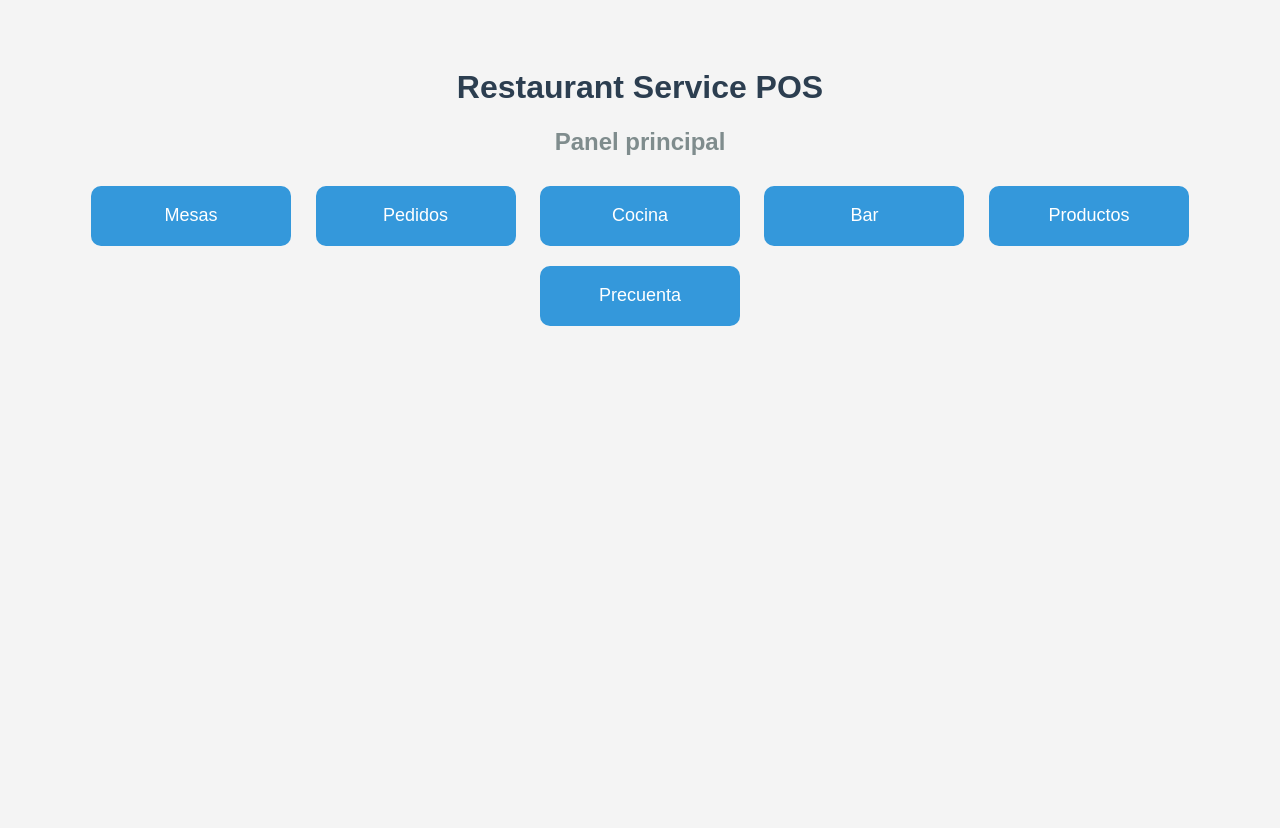
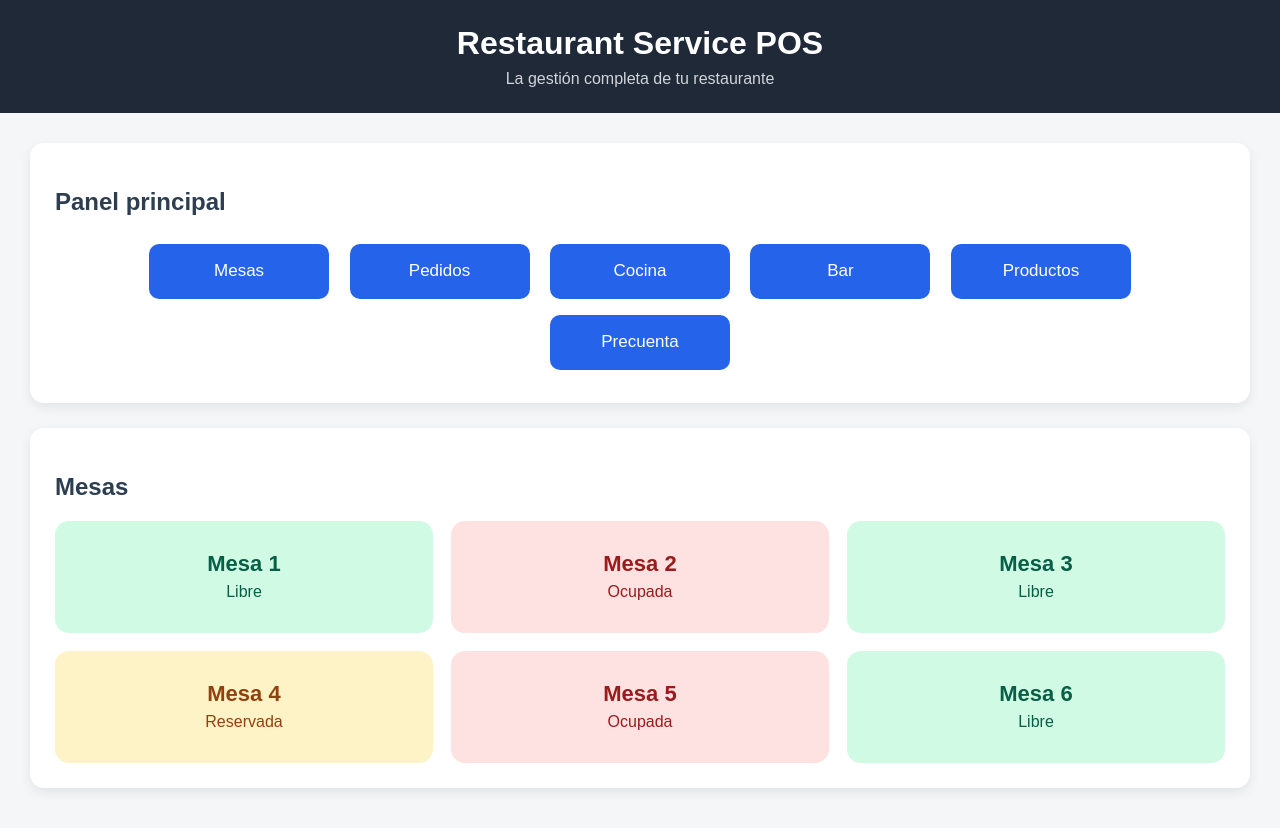
Before and after one commit to alessio84force/restaurant-service-pos, a plain HTML site: page app/index.html in a window 1280 px wide. Before the commit the page ends 800 px from the top, so only its background shows below. Drawn offline with Linux system fonts and the light colour scheme.

Commit message:
Crear modulo de mesas

```diff
--- a/app/index.html
+++ b/app/index.html
@@ -6,15 +6,39 @@
   <link rel="stylesheet" href="style.css">
 </head>
 <body>
+
+  <header>
     <h1>Restaurant Service POS</h1>
+    <p>La gestión completa de tu restaurante</p>
+  </header>
+
+  <main>
+    <section class="panel">
       <h2>Panel principal</h2>
 
+      <div class="menu">
         <button>Mesas</button>
         <button>Pedidos</button>
         <button>Cocina</button>
         <button>Bar</button>
         <button>Productos</button>
         <button>Precuenta</button>
+      </div>
+    </section>
+
+    <section class="mesas">
+      <h2>Mesas</h2>
+
+      <div class="grid-mesas">
+        <div class="mesa libre">Mesa 1<br><span>Libre</span></div>
+        <div class="mesa ocupada">Mesa 2<br><span>Ocupada</span></div>
+        <div class="mesa libre">Mesa 3<br><span>Libre</span></div>
+        <div class="mesa reservada">Mesa 4<br><span>Reservada</span></div>
+        <div class="mesa ocupada">Mesa 5<br><span>Ocupada</span></div>
+        <div class="mesa libre">Mesa 6<br><span>Libre</span></div>
+      </div>
+    </section>
+  </main>
 
   <script src="script.js"></script>
 </body>
--- a/app/style.css
+++ b/app/style.css
@@ -1,30 +1,88 @@
 body {
   font-family: Arial, sans-serif;
-  background-color: #f4f4f4;
-  text-align: center;
-  padding: 40px;
-}
-
-h1 {
+  background-color: #f4f6f8;
+  margin: 0;
   color: #2c3e50;
 }
 
-h2 {
-  color: #7f8c8d;
+header {
+  background-color: #1f2937;
+  color: white;
+  padding: 25px;
+  text-align: center;
+}
+
+header h1 {
+  margin: 0;
+}
+
+header p {
+  margin: 8px 0 0 0;
+  color: #d1d5db;
+}
+
+main {
+  padding: 30px;
+}
+
+.panel, .mesas {
+  background-color: white;
+  border-radius: 14px;
+  padding: 25px;
+  margin-bottom: 25px;
+  box-shadow: 0 4px 12px rgba(0,0,0,0.08);
+}
+
+.menu {
+  text-align: center;
 }
 
 button {
-  width: 200px;
-  height: 60px;
-  margin: 10px;
+  width: 180px;
+  height: 55px;
+  margin: 8px;
   border: none;
   border-radius: 10px;
-  background-color: #3498db;
+  background-color: #2563eb;
   color: white;
-  font-size: 18px;
+  font-size: 17px;
   cursor: pointer;
 }
 
 button:hover {
-  background-color: #2980b9;
+  background-color: #1d4ed8;
 }
+
+.grid-mesas {
+  display: grid;
+  grid-template-columns: repeat(3, 1fr);
+  gap: 18px;
+}
+
+.mesa {
+  padding: 30px;
+  border-radius: 14px;
+  text-align: center;
+  font-size: 22px;
+  font-weight: bold;
+}
+
+.mesa span {
+  font-size: 16px;
+  font-weight: normal;
+}
+
+.libre {
+  background-color: #d1fae5;
+  color: #065f46;
+}
+
+.ocupada {
+  background-color: #fee2e2;
+  color: #991b1b;
+}
+
+.reservada {
+  background-color: #fef3c7;
+  color: #92400e;
+}
```
Lines whose indentation alone changed are shown as unchanged.
